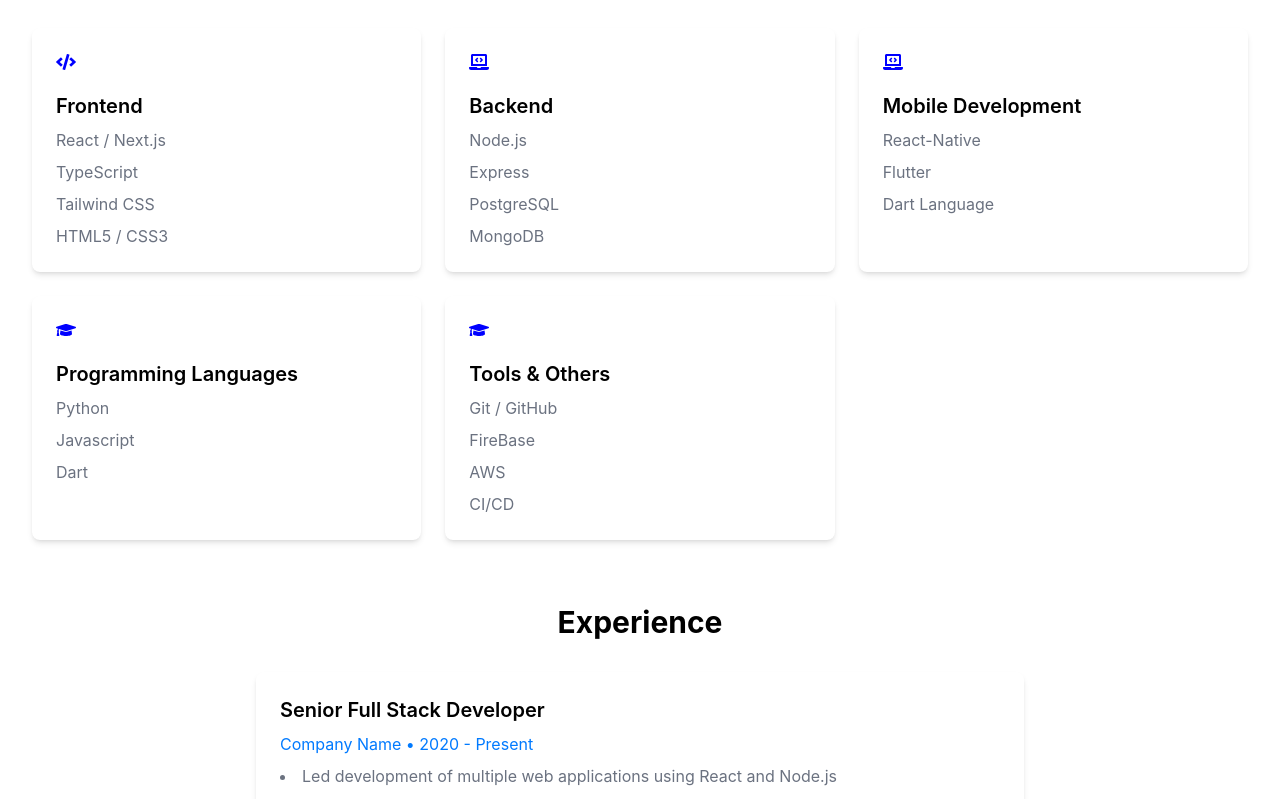
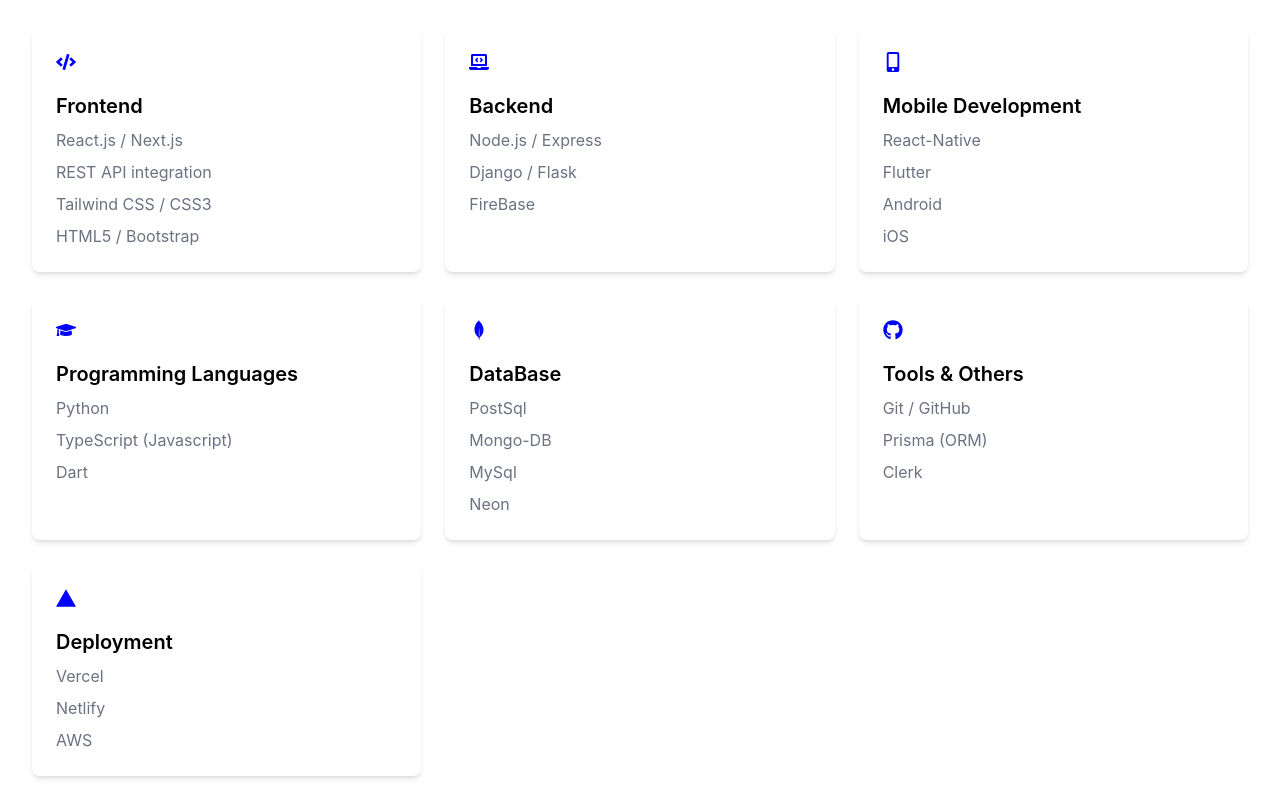
Before and after one commit to sheryps/My-folio, a Next.js app: page /about in a window 1280 px wide. Shown: the part 360-1159 px from the top of the page. Built offline with nearby package versions, Linux system fonts and the light colour scheme.

Commit message:
skills updated

```diff
--- a/src/app/about/page.tsx
+++ b/src/app/about/page.tsx
@@ -1,6 +1,7 @@
 'use client'
 
-import { FaCode, FaLaptopCode, FaGraduationCap } from 'react-icons/fa'
+import { FaCode, FaLaptopCode, FaGraduationCap,FaMobileAlt,FaGithub, FaGit } from 'react-icons/fa'
+import { SiMongodb,SiVercel } from 'react-icons/si'
 import {motion} from 'framer-motion'
 import {
   fadeInUp,
@@ -38,6 +39,8 @@
           animate="animate"
           className="max-w-7xl mx-auto grid grid-cols-1 md:grid-cols-2 lg:grid-cols-3 gap-6"
         >
+
+          {/* frontend */}
           <motion.div
             variants={fadeInUp}
             {...cardHover}
@@ -47,13 +50,13 @@
             <FaCode size={20}  color='blue'/>
             <h3 className="text-xl font-semibold mb-2 mt-5">Frontend</h3>
             <ul className="text-secondary space-y-2">
-              <li>React / Next.js</li>
-              <li>TypeScript</li>
-              <li>Tailwind CSS</li>
-              <li>HTML5 / CSS3</li>
+                <li>React.js / Next.js</li>
+                <li>REST API integration</li>
+                <li>Tailwind CSS / CSS3</li>
+                <li>HTML5 / Bootstrap</li>
             </ul>
           </motion.div>
-
+          {/* backend */}
           <motion.div
             variants={fadeInUp}
             {...cardHover}
@@ -63,27 +66,29 @@
             <FaLaptopCode size={20} color='blue'/>
             <h3 className="text-xl font-semibold mb-2 mt-5">Backend</h3>
             <ul className="text-secondary space-y-2">
-              <li>Node.js</li>
-              <li>Express</li>
-              <li>PostgreSQL</li>
-              <li>MongoDB</li>
+              <li>Node.js / Express</li>
+              <li>Django / Flask</li>
+              <li>FireBase</li>
             </ul>
           </motion.div>
-                    <motion.div
+          {/* mobile development */}
+          <motion.div
             variants={fadeInUp}
             {...cardHover}
             transition={cardHoverTransition}
             className="bg-white dark:bg-dark/50 p-6 rounded-lg shadow-md"
           >
-            <FaLaptopCode size={20} color='blue'/>
+            <FaMobileAlt size={20} color='blue'/>
             <h3 className="text-xl font-semibold mb-2 mt-5">Mobile Development</h3>
             <ul className="text-secondary space-y-2">
               <li>React-Native</li>
               <li>Flutter</li>
-              <li>Dart Language</li>
+              <li>Android</li>
+              <li>iOS</li>
             </ul>
           </motion.div>
-                    <motion.div
+          {/* programming languages */}
+          <motion.div
             variants={fadeInUp}
             {...cardHover}
             transition={cardHoverTransition}
@@ -92,22 +97,51 @@
             <h3 className="text-xl font-semibold mb-2 mt-5">Programming Languages</h3>
             <ul className="text-secondary space-y-2">
               <li>Python</li>
-              <li>Javascript</li>
+              <li>TypeScript (Javascript)</li>
               <li>Dart</li>
             </ul>
           </motion.div>
+          {/* database */}
+            <motion.div
+            variants={fadeInUp}
+            {...cardHover}
+            transition={cardHoverTransition}
+            className="bg-white dark:bg-dark/50 p-6 rounded-lg shadow-md" >
+            <SiMongodb size={20} color='blue'/>
+            <h3 className="text-xl font-semibold mb-2 mt-5">DataBase</h3>
+            <ul className="text-secondary space-y-2">
+              <li>PostSql</li>
+              <li>Mongo-DB</li>
+              <li>MySql</li>
+              <li>Neon</li>
+            </ul>
+          </motion.div>
+          {/* tools and others */}
           <motion.div
             variants={fadeInUp}
             {...cardHover}
             transition={cardHoverTransition}
             className="bg-white dark:bg-dark/50 p-6 rounded-lg shadow-md" >
-            <FaGraduationCap size={20} color='blue'/>
+            <FaGithub size={20} color='blue'/>
             <h3 className="text-xl font-semibold mb-2 mt-5">Tools & Others</h3>
             <ul className="text-secondary space-y-2">
               <li>Git / GitHub</li>
-              <li>FireBase</li>
+              <li>Prisma (ORM)</li>
+              <li>Clerk</li>
+            </ul>
+          </motion.div>
+          {/* deployement */}
+           <motion.div
+            variants={fadeInUp}
+            {...cardHover}
+            transition={cardHoverTransition}
+            className="bg-white dark:bg-dark/50 p-6 rounded-lg shadow-md" >
+            <SiVercel size={20} color='blue'/>
+            <h3 className="text-xl font-semibold mb-2 mt-5">Deployment</h3>
+            <ul className="text-secondary space-y-2">
+              <li>Vercel</li>
+              <li>Netlify</li>
               <li>AWS</li>
-              <li>CI/CD</li>
             </ul>
           </motion.div>
         </motion.div>
```
